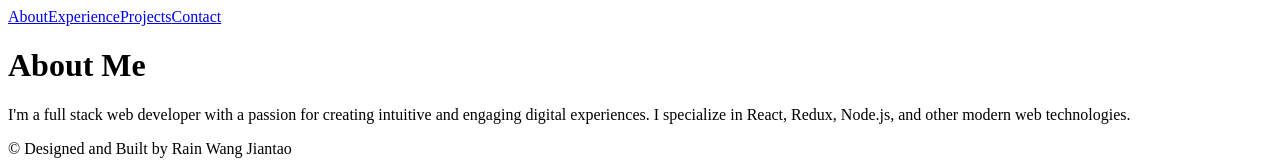
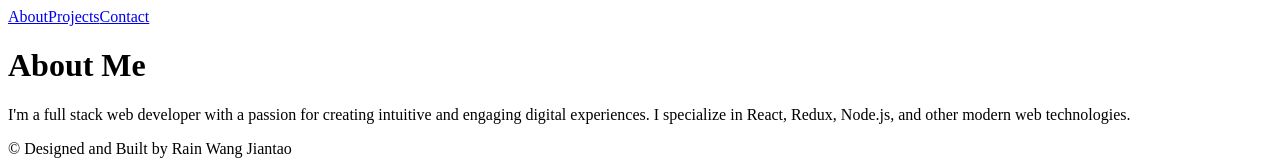
Before and after one commit to Rainwang007/Personal-Portfolio, a React (Create React App) app: page / in a window 1280 px wide. Shown: the top 160 px of the page. Built offline with nearby package versions, Linux system fonts and the light colour scheme.

Commit message:
react-router-dom

```diff
--- a/package.json
+++ b/package.json
@@ -8,6 +8,7 @@
     "@testing-library/user-event": "^13.5.0",
     "react": "^18.2.0",
     "react-dom": "^18.2.0",
+    "react-router-dom": "^6.11.2",
     "react-scripts": "5.0.1",
     "web-vitals": "^2.1.4"
   },
--- a/src/Components/Header.js
+++ b/src/Components/Header.js
@@ -4,7 +4,6 @@ function Header() {
   return (
     <nav>
       <Link to="/">About</Link>
-      <Link to="/experience">Experience</Link>
       <Link to="/projects">Projects</Link>
       <Link to="/contact">Contact</Link>
     </nav>
```
Also changed, not shown: 1 other file (tests, documents, lock files or other folders).
